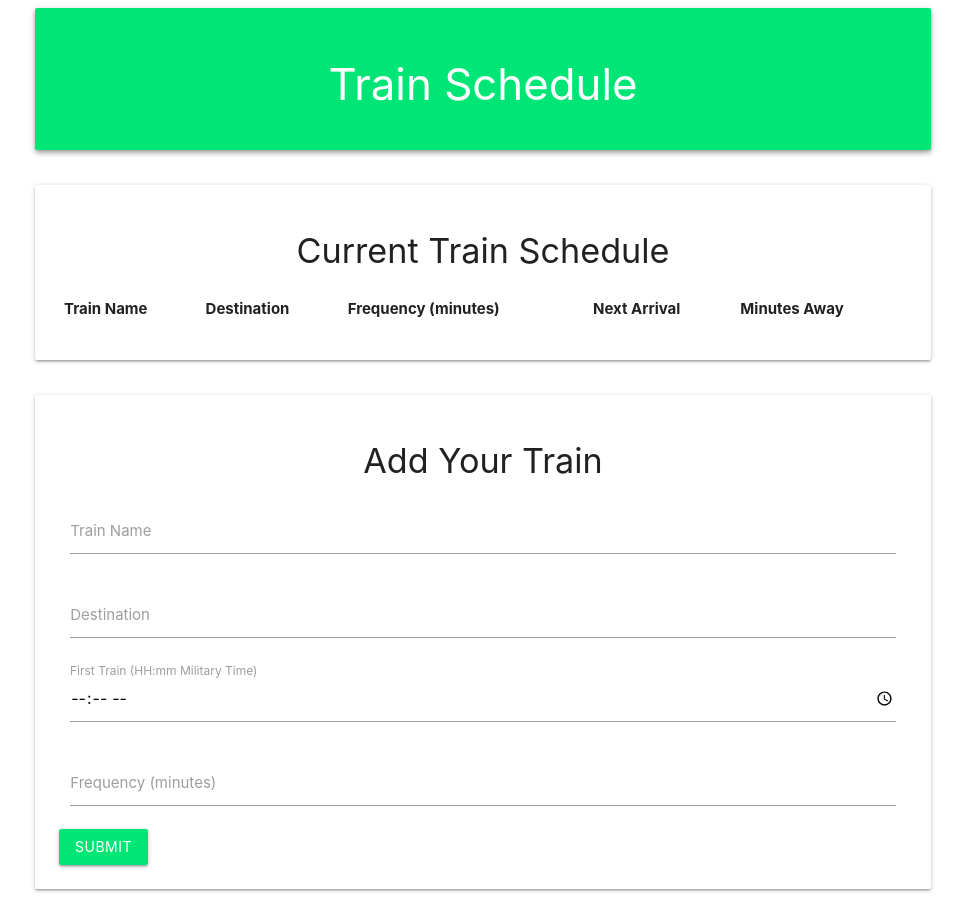
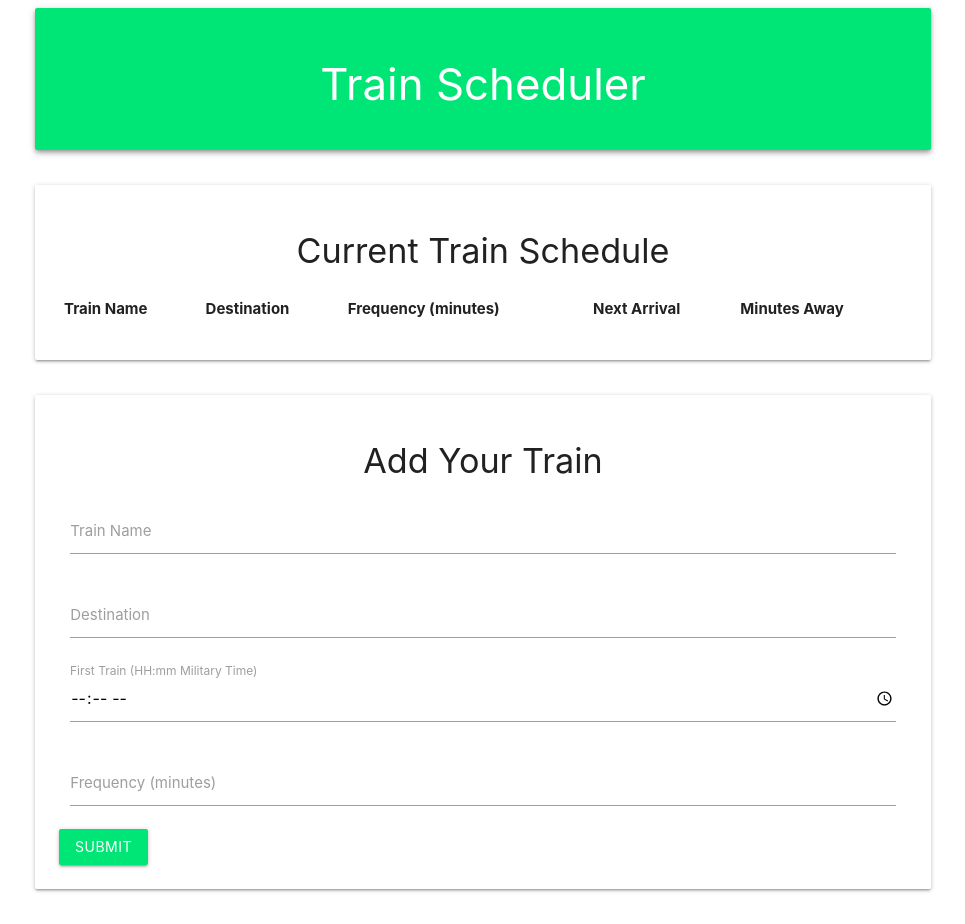
Before and after one commit to amlilly/Train-Scheduler, a plain HTML site: page index.html in a window 1280 px wide. Shown: the whole page, without its empty margins (157-1122 px from the left). Drawn offline with nearby package versions, Linux system fonts and the light colour scheme; no server answers.

Commit message:
Scheduler vs Schedule

```diff
--- a/index.html
+++ b/index.html
@@ -3,7 +3,7 @@
 
 <head>
     <meta charset="UTF-8">
-    <title>Train Schedule</title>
+    <title>Train Scheduler</title>
     <!-- Materialize -->
     <link rel="stylesheet" href="https://cdnjs.cloudflare.com/ajax/libs/materialize/1.0.0-beta/css/materialize.min.css">
     <link rel='stylesheet' href='assets/css/style.css'>
@@ -18,7 +18,7 @@
     <div class='container'>
         <div class='row'>
             <div class='card-panel z-depth-2 green accent-3 white-text'>
-                <h3 class='center-align'>Train Schedule</h3>
+                <h3 class='center-align'>Train Scheduler</h3>
             </div>
         </div>
         <div class='row'>
```
